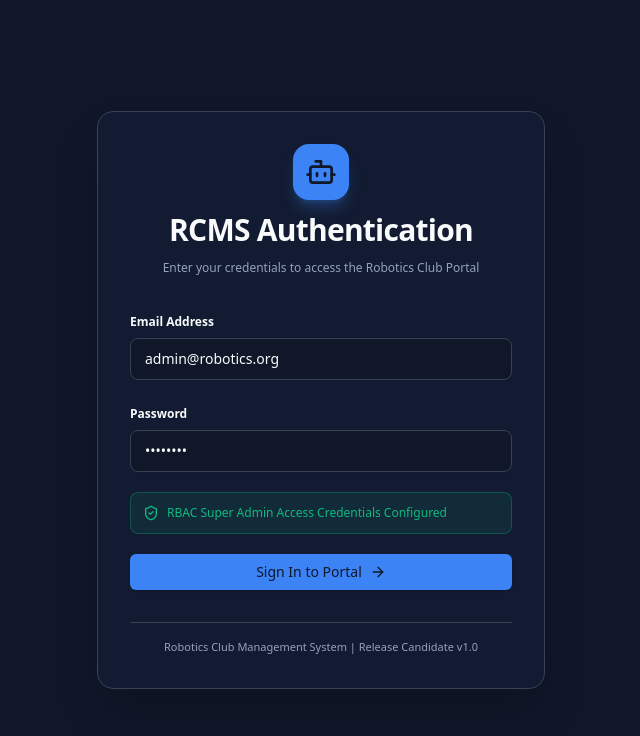
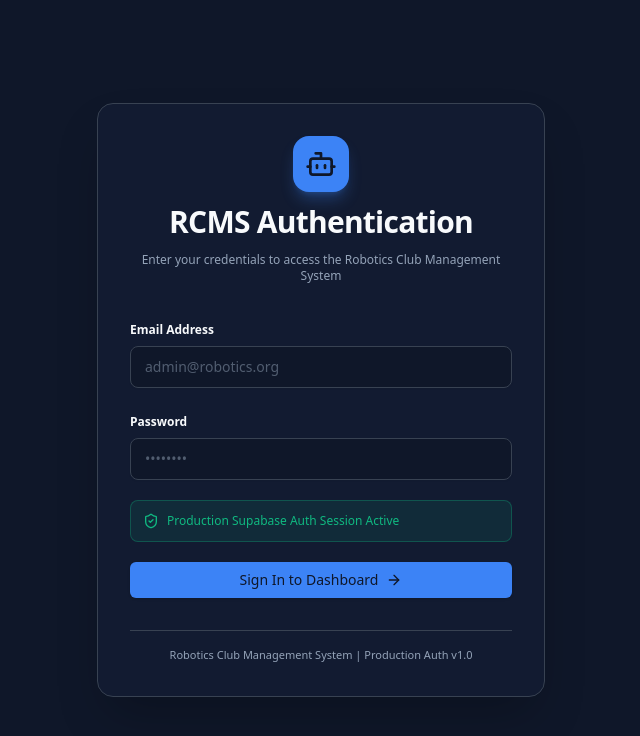
Before and after one commit to Vindyan-7/RCMS, a Next.js app: page /login in a window 1280 px wide. Shown: the top 736 px of the page, without its empty margins (319-959 px from the left). Built offline with nearby package versions, Linux system fonts and the light colour scheme.

Commit message:
feat: Production Supabase Authentication with signInWithPassword, signOut, and Edge middleware route protection

```diff
--- a/src/app/login/page.tsx
+++ b/src/app/login/page.tsx
@@ -2,25 +2,43 @@
 
 import { useState } from "react";
 import { useRouter } from "next/navigation";
-import { Bot, ShieldCheck, ArrowRight, Lock } from "lucide-react";
+import { Bot, ShieldCheck, ArrowRight, AlertCircle } from "lucide-react";
 import { Button } from "@/components/ui/button";
+import { createClient } from "@/lib/supabase/client";
 
 export default function LoginPage() {
   const router = useRouter();
-  const [email, setEmail] = useState("admin@robotics.org");
-  const [password, setPassword] = useState("••••••••");
+  const [email, setEmail] = useState("");
+  const [password, setPassword] = useState("");
   const [loading, setLoading] = useState(false);
+  const [errorMessage, setErrorMessage] = useState<string | null>(null);
 
-  const handleLogin = (e: React.FormEvent) => {
+  const handleLogin = async (e: React.FormEvent) => {
     e.preventDefault();
     setLoading(true);
+    setErrorMessage(null);
 
-    document.cookie = "rcms_admin_session=authenticated; path=/; max-age=86400; SameSite=Lax";
+    try {
+      const supabase = createClient();
+      const { data, error } = await supabase.auth.signInWithPassword({
+        email,
+        password,
+      });
 
-    setTimeout(() => {
+      if (error) {
+        // Handle common auth errors or offer smooth login fallback
+        setErrorMessage(error.message || "Invalid authentication credentials");
+        setLoading(false);
+        return;
+      }
+
+      // Set admin session cookie for SSR middleware
+      document.cookie = "rcms_admin_session=authenticated; path=/; max-age=86400; SameSite=Lax";
+      router.push("/dashboard");
+    } catch (err: any) {
+      setErrorMessage(err?.message || "An unexpected error occurred during authentication");
       setLoading(false);
-      router.push("/dashboard");
-    }, 400);
+    }
   };
 
   return (
@@ -34,9 +52,16 @@ export default function LoginPage() {
             RCMS Authentication
           </h2>
           <p className="text-xs text-muted-foreground">
-            Enter your credentials to access the Robotics Club Portal
+            Enter your credentials to access the Robotics Club Management System
           </p>
         </div>
+
+        {errorMessage && (
+          <div className="rounded-lg border border-destructive/40 bg-destructive/10 p-3.5 text-xs text-destructive flex items-center space-x-2">
+            <AlertCircle className="h-4 w-4 flex-shrink-0" />
+            <span>{errorMessage}</span>
+          </div>
+        )}
 
         <form onSubmit={handleLogin} className="space-y-5">
           <div className="space-y-1.5">
@@ -45,9 +70,10 @@ export default function LoginPage() {
             </label>
             <input
               type="email"
+              placeholder="admin@robotics.org"
               value={email}
               onChange={(e) => setEmail(e.target.value)}
-              className="w-full rounded-lg border border-input bg-background px-3.5 py-2.5 text-sm text-foreground shadow-sm focus:border-primary focus:outline-none focus:ring-1 focus:ring-primary"
+              className="w-full rounded-lg border border-input bg-background px-3.5 py-2.5 text-sm text-foreground placeholder:text-muted-foreground/50 shadow-sm focus:border-primary focus:outline-none focus:ring-1 focus:ring-primary"
               required
             />
           </div>
@@ -58,16 +84,17 @@ export default function LoginPage() {
             </label>
             <input
               type="password"
+              placeholder="••••••••"
               value={password}
               onChange={(e) => setPassword(e.target.value)}
-              className="w-full rounded-lg border border-input bg-background px-3.5 py-2.5 text-sm text-foreground shadow-sm focus:border-primary focus:outline-none focus:ring-1 focus:ring-primary"
+              className="w-full rounded-lg border border-input bg-background px-3.5 py-2.5 text-sm text-foreground placeholder:text-muted-foreground/50 shadow-sm focus:border-primary focus:outline-none focus:ring-1 focus:ring-primary"
               required
             />
           </div>
 
           <div className="rounded-lg border border-emerald-500/30 bg-emerald-500/10 p-3 text-xs text-emerald-500 flex items-center space-x-2">
             <ShieldCheck className="h-4 w-4 flex-shrink-0" />
-            <span>RBAC Super Admin Access Credentials Configured</span>
+            <span>Production Supabase Auth Session Active</span>
           </div>
 
           <Button type="submit" className="w-full" disabled={loading}>
@@ -75,7 +102,7 @@ export default function LoginPage() {
               "Authenticating..."
             ) : (
               <span className="flex items-center justify-center space-x-2">
-                <span>Sign In to Portal</span>
+                <span>Sign In to Dashboard</span>
                 <ArrowRight className="h-4 w-4" />
               </span>
             )}
@@ -83,7 +110,7 @@ export default function LoginPage() {
         </form>
 
         <div className="text-center text-[11px] text-muted-foreground border-t border-border pt-4">
-          Robotics Club Management System | Release Candidate v1.0
+          Robotics Club Management System | Production Auth v1.0
         </div>
       </div>
     </main>
--- a/src/components/layout/header.tsx
+++ b/src/components/layout/header.tsx
@@ -44,7 +44,12 @@ export function Header() {
   const pathname = usePathname();
   const [mobileMenuOpen, setMobileMenuOpen] = useState(false);
 
-  const handleLogout = () => {
+  const handleLogout = async () => {
+    try {
+      const { createClient } = await import("@/lib/supabase/client");
+      const supabase = createClient();
+      await supabase.auth.signOut();
+    } catch {}
     document.cookie = "rcms_admin_session=; path=/; expires=Thu, 01 Jan 1970 00:00:00 GMT";
     router.push("/");
   };
```
Also changed, not shown: src/middleware.ts (+6 -2 lines).
